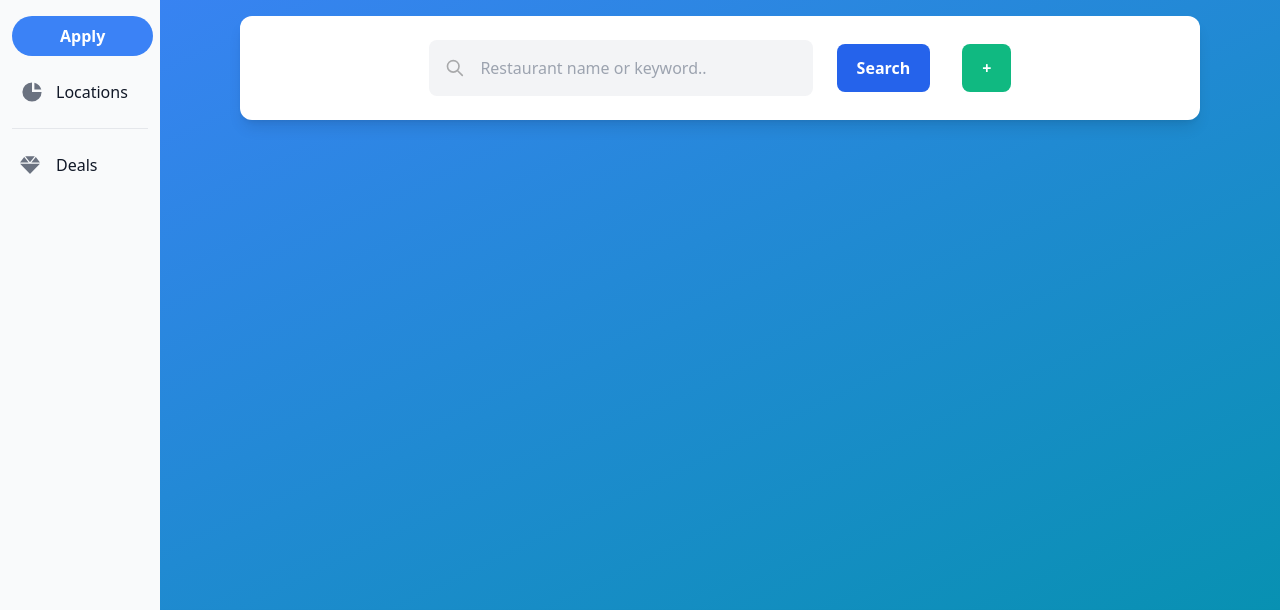
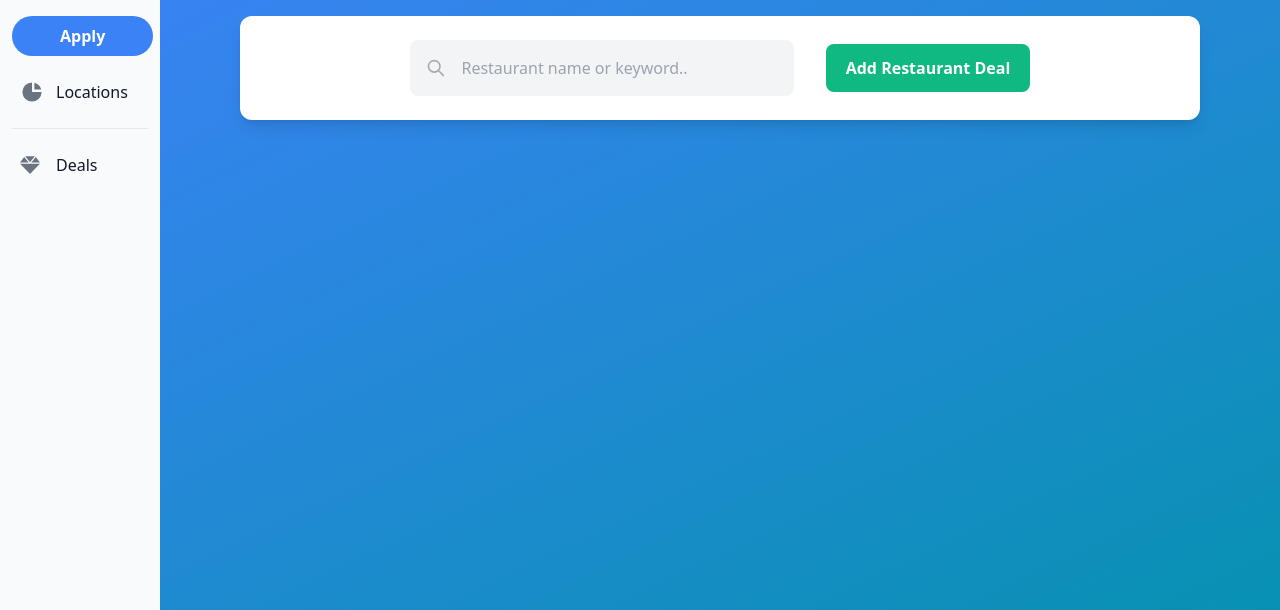
Before and after one commit to mvsolves/awesome-food-deals, a Django app: page /food-deals/ in a window 1280 px wide. Shown: the part 80-690 px from the top of the page. Run offline with Django 4.2, Linux system fonts and the light colour scheme; data that the repository does not hold is empty; style sheets or scripts are compiled from the project's sources.

Commit message:
Remove search button, change name of add deal button

```diff
--- a/homepage/templates/food-deals.html
+++ b/homepage/templates/food-deals.html
@@ -148,17 +148,10 @@
                      name='search-bar' type="text" placeholder="Restaurant name or keyword.."/>
             </div>
 
-            <div class="bg-blue-600 py-3 px-5 text-white font-semibold rounded-lg
-                        hover:shadow-lg transition duration-3000 cursor-pointer">
-              <button type='submit'>
-                <span>Search</span>
-              </button>
-            </div>
-
             <a href="{% url 'create-rest' %}">
               <div class="bg-emerald-500 py-3 px-5 text-white font-semibold rounded-lg
                           hover:shadow-lg transition duration-3000 cursor-pointer ml-2">
-                <span>+</span>
+                <span>Add Restaurant Deal</span>
               </div>
             </a>
 
```
